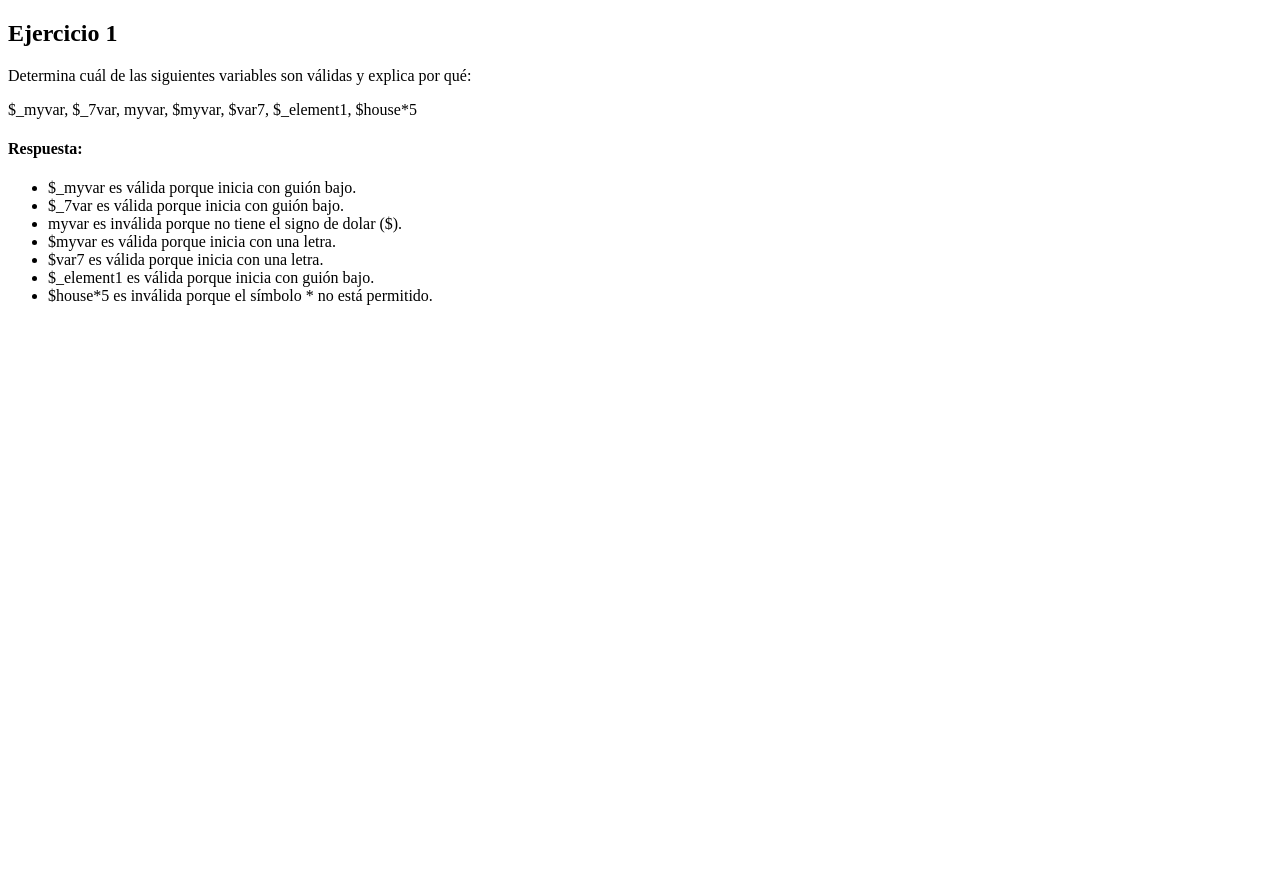
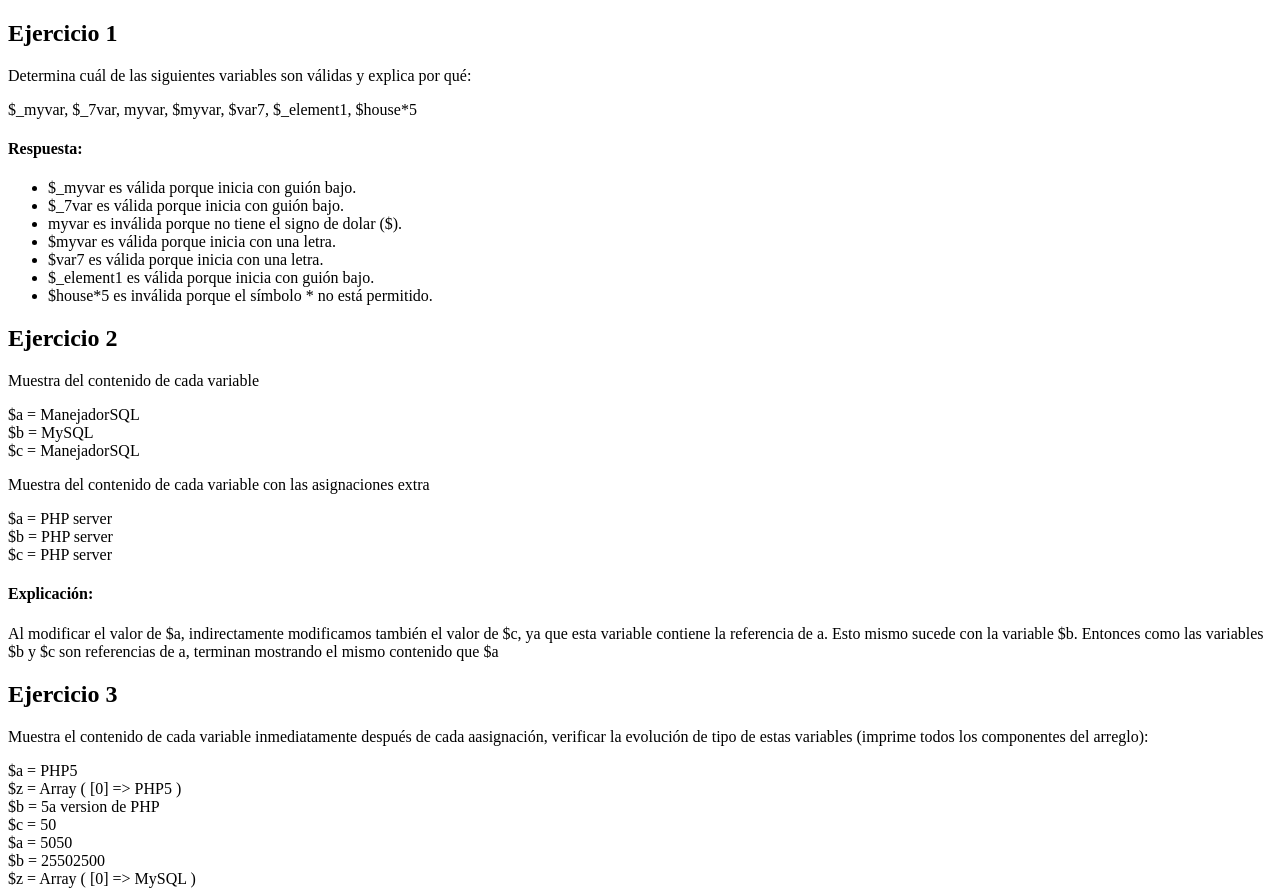
Before and after one commit to IsMaximoff/tecweb_2, a PHP site: page / in a window 1280 px wide. Before the commit the page ends 305 px from the top, so only its background shows below. Run offline with PHP 8.4, Linux system fonts and the light colour scheme.

Commit message:
Agregué solución al tercer ejercicio

```diff
--- a/p04/index.php
+++ b/p04/index.php
@@ -29,6 +29,64 @@
         echo '<li>$_element1 es válida porque inicia con guión bajo.</li>';
         echo '<li>$house*5 es inválida porque el símbolo * no está permitido.</li>';
         echo '</ul>';
+
+        /* ---------- ---------- ---------- ---------- ---------- ---------- ---------- ---------- ---------- ---------- ---------- */
+
+        echo "<h2>Ejercicio 2</h2>";
+        $a = "ManejadorSQL";
+        $b = 'MySQL';
+        $c = &$a;
+
+        echo "<p>Muestra del contenido de cada variable</p>";
+        echo "\$a = $a <br>";
+        echo "\$b = $b <br>";
+        echo "\$c = $c <br>";
+
+        /// Modificacion de las variables originales (punto b)
+        $a = "PHP server";
+        $b = &$a;
+
+        echo "<p>Muestra del contenido de cada variable con las asignaciones extra</p>";
+        echo "\$a = $a <br>";
+        echo "\$b = $b <br>";
+        echo "\$c = $c <br>";
+
+        echo '<h4>Explicación:</h4>';
+        echo "<p>Al modificar el valor de \$a, indirectamente modificamos también el valor de \$c, ya que esta variable contiene la referencia de a. Esto mismo sucede con la variable \$b. Entonces como las variables \$b y \$c son referencias de a, terminan mostrando el mismo contenido que \$a</p>";
+
+        /* ---------- ---------- ---------- ---------- ---------- ---------- ---------- ---------- ---------- ---------- ---------- */
+
+        echo "<h2>Ejercicio 3</h2>";
+        echo "<p>Muestra el contenido de cada variable inmediatamente después de cada aasignación, verificar la evolución de tipo de estas variables (imprime todos los componentes del arreglo):</p>";
+
+        $a = "PHP5";
+        echo "\$a = $a <br>";
+
+        $z[] = &$a;
+        echo "\$z = ";
+        print_r($z);
+        echo "<br>";
+
+        $b = "5a version de PHP";
+        echo "\$b = $b";
+        echo "<br>";
+
+        @$c = $b * 10;
+        echo "\$c = $c";
+        echo "<br>";
+
+        $a .= $b;
+        echo "\$a = $a";
+        echo "<br>";
+
+        @$b *= $c;
+        echo "\$b = $b";
+        echo "<br>";
+
+        $z[0] = "MySQL";
+        echo "\$z = ";
+        print_r($z);
+        echo "<br>";
     ?>
 </body>
 </html>
```
